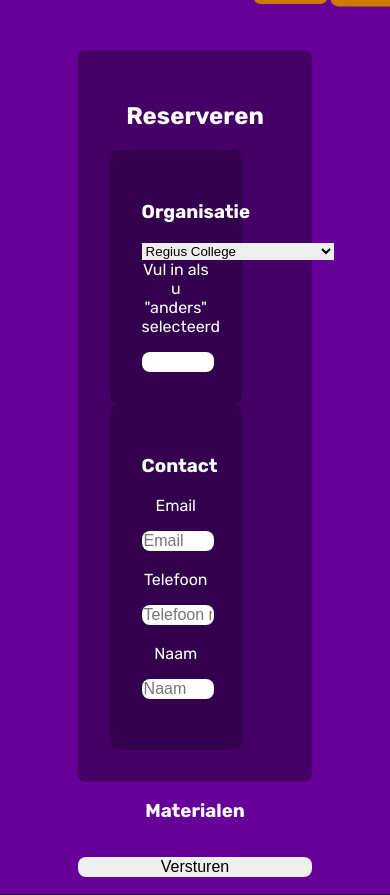
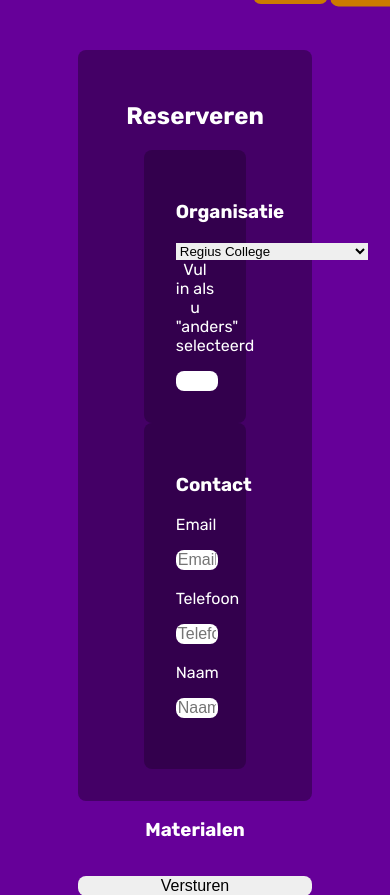
Before and after one commit to iolite312/boekingtechlab, a PHP site: page /booking in a window 390 px wide; the page is wider, and only the part inside the window is pictured. Shown: the part 67-962 px from the top of that part. Run offline with PHP 8.4, Linux system fonts and the light colour scheme; data that the repository does not hold is empty; style sheets or scripts are compiled from the project's sources.

Commit message:
Ahmad made an oopsie haha

```diff
--- a/css/booking.css
+++ b/css/booking.css
@@ -42,6 +42,10 @@ option {
   .userinput {
     flex-direction: column;
   }
+  .userinput .organisation,
+.userinput .contact {
+    margin: 0 10%;
+  }
 }
 .questions {
   display: flex;
@@ -54,7 +58,7 @@ option {
 .questions .organisation,
 .questions .contact {
   background-color: var(--purple-darker);
-  width: 40%;
+  margin: 0 20%;
   padding: 2em;
   border-radius: 0.5em;
 }
--- a/scss/booking.scss
+++ b/scss/booking.scss
@@ -41,6 +41,11 @@ option {
 @media only screen and (max-width: 1220px) {
     .userinput {
         flex-direction: column;
+
+        .organisation,
+        .contact {
+            margin: 0 10%;
+        }
     }
 }
 
@@ -55,7 +60,7 @@ option {
     .organisation,
     .contact {
         background-color: var(--purple-darker);
-        width: 40%;
+        margin: 0 20%;
         padding: 2em;
         border-radius: .5em;
 
```
Also changed, not shown: 1 other file.
